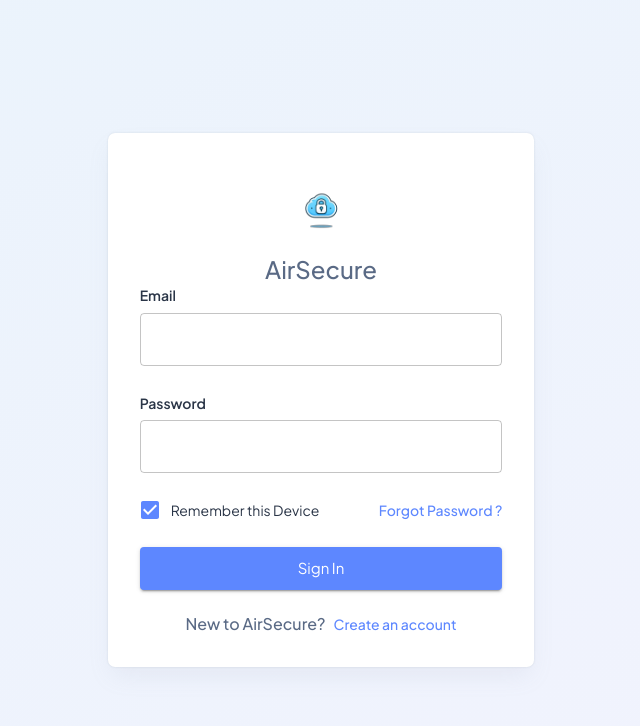
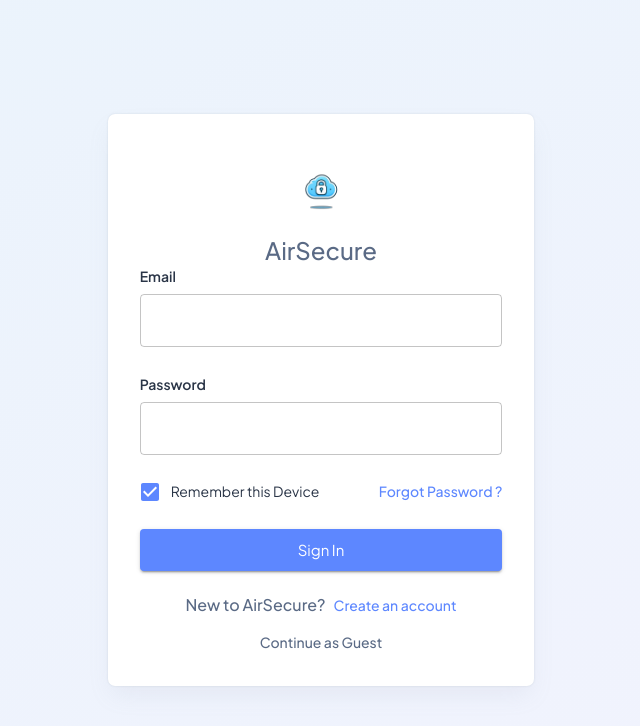
Before and after one commit to raham24/AirSecure, a Next.js app in the folder package/: page /authentication/login in a window 1280 px wide. Shown: the top 726 px of the page, without its empty margins (319-959 px from the left). Built offline with nearby package versions, Linux system fonts and the light colour scheme.

Commit message:
Added Guest User Access

```diff
--- a/package/src/app/authentication/login/page.tsx
+++ b/package/src/app/authentication/login/page.tsx
@@ -60,10 +60,15 @@ const Login2 = () => {
                 }
                 subtitle={
                   <Stack
+                    direction="column"
+                    spacing={2}
+                    justifyContent="center"
+                    mt={3}
+                  >
+                    <Stack
                       direction="row"
                       spacing={1}
                       justifyContent="center"
-                    mt={3}
                     >
                       <Typography
                         color="textSecondary"
@@ -84,6 +89,22 @@ const Login2 = () => {
                         Create an account
                       </Typography>
                     </Stack>
+                    <Typography
+                      component={Link}
+                      href="/"
+                      fontWeight="500"
+                      sx={{
+                        textDecoration: "none",
+                        color: "text.secondary",
+                        textAlign: "center",
+                        "&:hover": {
+                          color: "primary.main",
+                        },
+                      }}
+                    >
+                      Continue as Guest
+                    </Typography>
+                  </Stack>
                 }
               />
             </Card>
```
Also changed, not shown: package/src/app/authentication/register/page.tsx (+21 -1 lines). Lines whose indentation alone changed are shown as unchanged.
